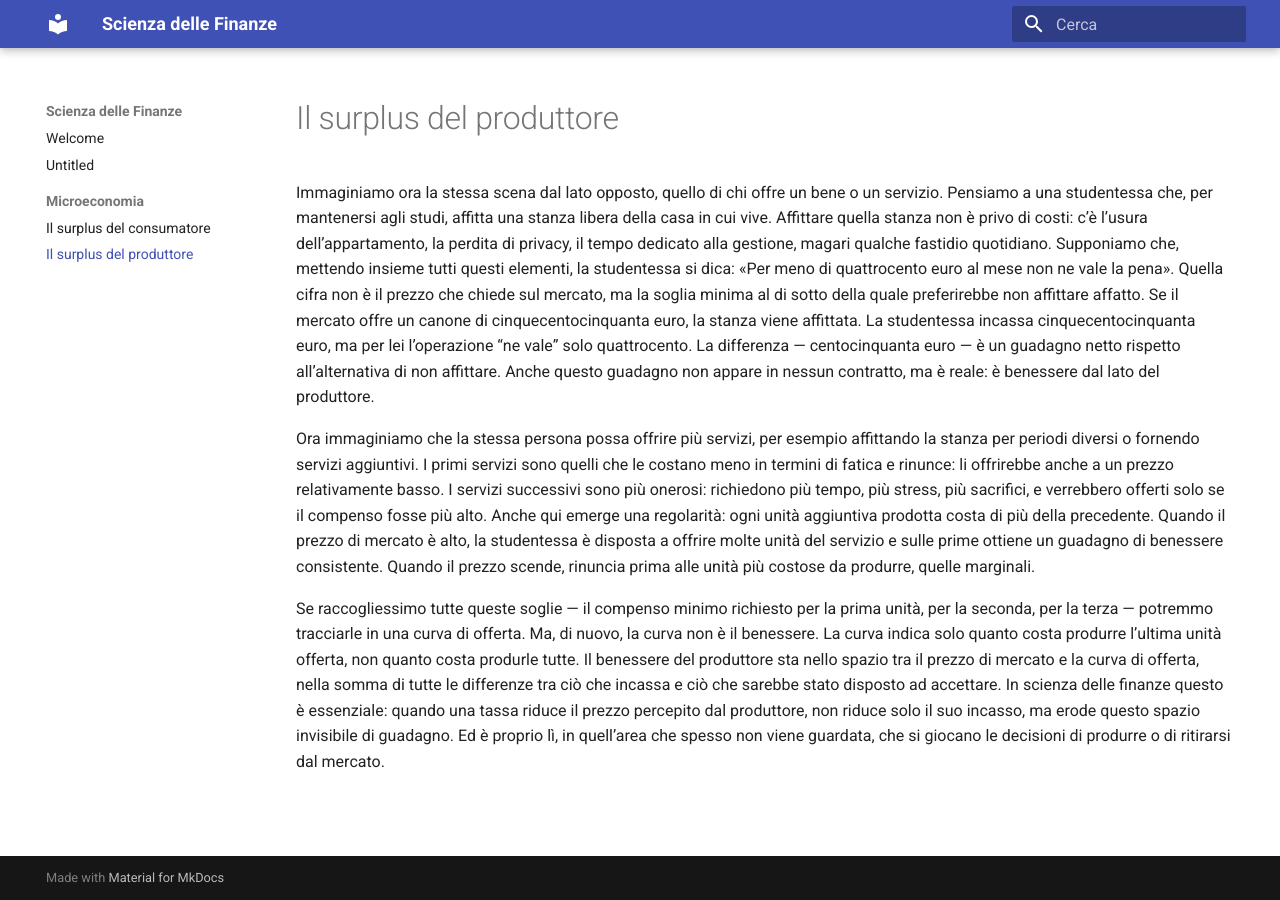
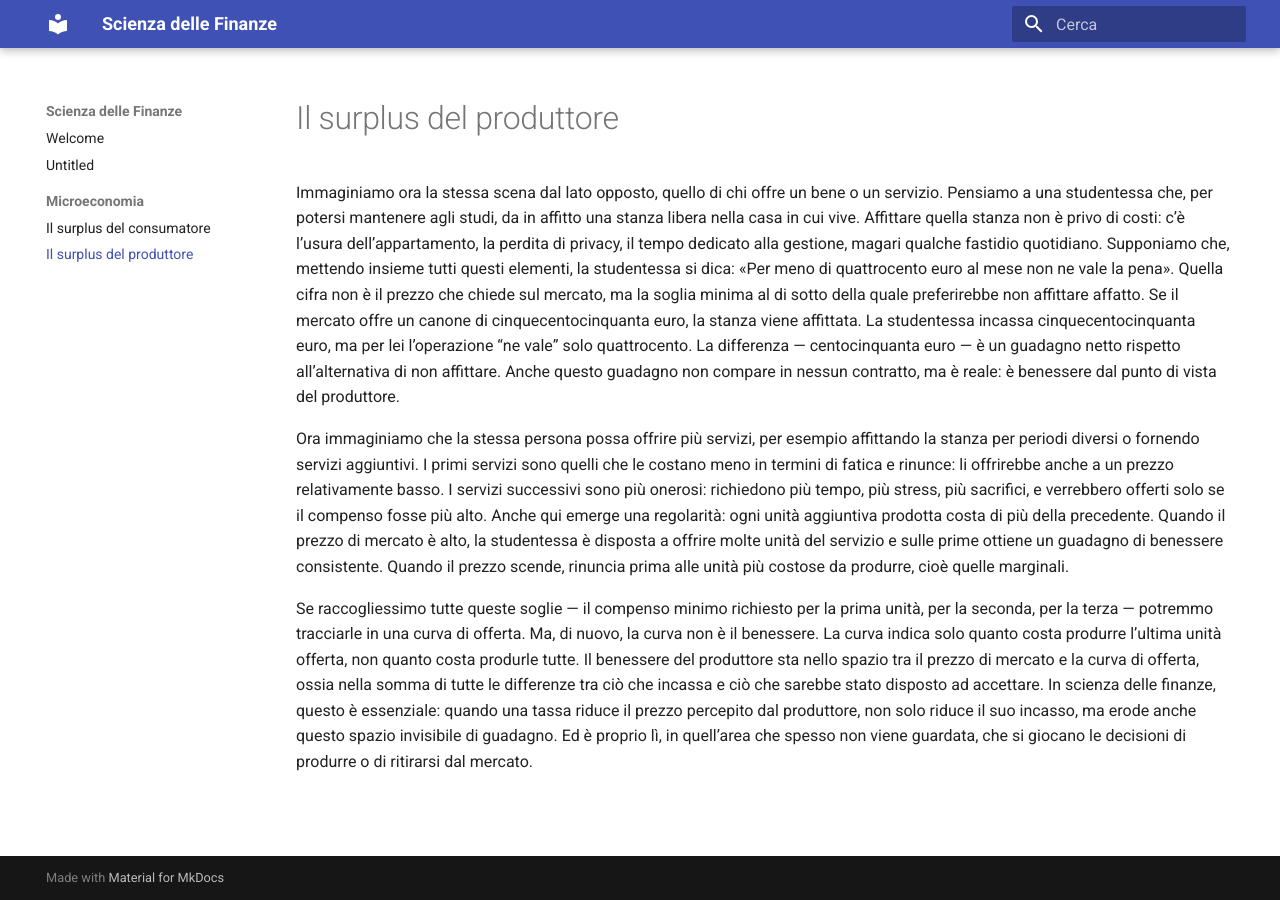
Before and after one commit to valeriofiloso/sdf-helper, an MkDocs documentation site: the page built from docs/Microeconomia/Il surplus del produttore.md, in a window 1280 px wide. Built offline with MkDocs 1.6.1 and Material for MkDocs 9.7.7, drawn with Linux system fonts in a browser that asks for light colours.

Commit message:
vault backup: 2026-02-03 16:48:30

```diff
--- a/docs/Microeconomia/Il surplus del produttore.md
+++ b/docs/Microeconomia/Il surplus del produttore.md
@@ -1,5 +1,5 @@
-Immaginiamo ora la stessa scena dal lato opposto, quello di chi offre un bene o un servizio. Pensiamo a una studentessa che, per mantenersi agli studi, affitta una stanza libera della casa in cui vive. Affittare quella stanza non è privo di costi: c’è l’usura dell’appartamento, la perdita di privacy, il tempo dedicato alla gestione, magari qualche fastidio quotidiano. Supponiamo che, mettendo insieme tutti questi elementi, la studentessa si dica: «Per meno di quattrocento euro al mese non ne vale la pena». Quella cifra non è il prezzo che chiede sul mercato, ma la soglia minima al di sotto della quale preferirebbe non affittare affatto. Se il mercato offre un canone di cinquecentocinquanta euro, la stanza viene affittata. La studentessa incassa cinquecentocinquanta euro, ma per lei l’operazione “ne vale” solo quattrocento. La differenza — centocinquanta euro — è un guadagno netto rispetto all’alternativa di non affittare. Anche questo guadagno non appare in nessun contratto, ma è reale: è benessere dal lato del produttore.
+Immaginiamo ora la stessa scena dal lato opposto, quello di chi offre un bene o un servizio. Pensiamo a una studentessa che, per potersi mantenere agli studi, da in affitto una stanza libera nella casa in cui vive. Affittare quella stanza non è privo di costi: c’è l’usura dell’appartamento, la perdita di privacy, il tempo dedicato alla gestione, magari qualche fastidio quotidiano. Supponiamo che, mettendo insieme tutti questi elementi, la studentessa si dica: «Per meno di quattrocento euro al mese non ne vale la pena». Quella cifra non è il prezzo che chiede sul mercato, ma la soglia minima al di sotto della quale preferirebbe non affittare affatto. Se il mercato offre un canone di cinquecentocinquanta euro, la stanza viene affittata. La studentessa incassa cinquecentocinquanta euro, ma per lei l’operazione “ne vale” solo quattrocento. La differenza — centocinquanta euro — è un guadagno netto rispetto all’alternativa di non affittare. Anche questo guadagno non compare in nessun contratto, ma è reale: è benessere dal punto di vista del produttore.
 
-Ora immaginiamo che la stessa persona possa offrire più servizi, per esempio affittando la stanza per periodi diversi o fornendo servizi aggiuntivi. I primi servizi sono quelli che le costano meno in termini di fatica e rinunce: li offrirebbe anche a un prezzo relativamente basso. I servizi successivi sono più onerosi: richiedono più tempo, più stress, più sacrifici, e verrebbero offerti solo se il compenso fosse più alto. Anche qui emerge una regolarità: ogni unità aggiuntiva prodotta costa di più della precedente. Quando il prezzo di mercato è alto, la studentessa è disposta a offrire molte unità del servizio e sulle prime ottiene un guadagno di benessere consistente. Quando il prezzo scende, rinuncia prima alle unità più costose da produrre, quelle marginali.
+Ora immaginiamo che la stessa persona possa offrire più servizi, per esempio affittando la stanza per periodi diversi o fornendo servizi aggiuntivi. I primi servizi sono quelli che le costano meno in termini di fatica e rinunce: li offrirebbe anche a un prezzo relativamente basso. I servizi successivi sono più onerosi: richiedono più tempo, più stress, più sacrifici, e verrebbero offerti solo se il compenso fosse più alto. Anche qui emerge una regolarità: ogni unità aggiuntiva prodotta costa di più della precedente. Quando il prezzo di mercato è alto, la studentessa è disposta a offrire molte unità del servizio e sulle prime ottiene un guadagno di benessere consistente. Quando il prezzo scende, rinuncia prima alle unità più costose da produrre, cioè quelle marginali.
 
-Se raccogliessimo tutte queste soglie — il compenso minimo richiesto per la prima unità, per la seconda, per la terza — potremmo tracciarle in una curva di offerta. Ma, di nuovo, la curva non è il benessere. La curva indica solo quanto costa produrre l’ultima unità offerta, non quanto costa produrle tutte. Il benessere del produttore sta nello spazio tra il prezzo di mercato e la curva di offerta, nella somma di tutte le differenze tra ciò che incassa e ciò che sarebbe stato disposto ad accettare. In scienza delle finanze questo è essenziale: quando una tassa riduce il prezzo percepito dal produttore, non riduce solo il suo incasso, ma erode questo spazio invisibile di guadagno. Ed è proprio lì, in quell’area che spesso non viene guardata, che si giocano le decisioni di produrre o di ritirarsi dal mercato.
+Se raccogliessimo tutte queste soglie — il compenso minimo richiesto per la prima unità, per la seconda, per la terza — potremmo tracciarle in una curva di offerta. Ma, di nuovo, la curva non è il benessere. La curva indica solo quanto costa produrre l’ultima unità offerta, non quanto costa produrle tutte. Il benessere del produttore sta nello spazio tra il prezzo di mercato e la curva di offerta, ossia nella somma di tutte le differenze tra ciò che incassa e ciò che sarebbe stato disposto ad accettare. In scienza delle finanze, questo è essenziale: quando una tassa riduce il prezzo percepito dal produttore, non solo riduce il suo incasso, ma erode anche questo spazio invisibile di guadagno. Ed è proprio lì, in quell’area che spesso non viene guardata, che si giocano le decisioni di produrre o di ritirarsi dal mercato.
```
